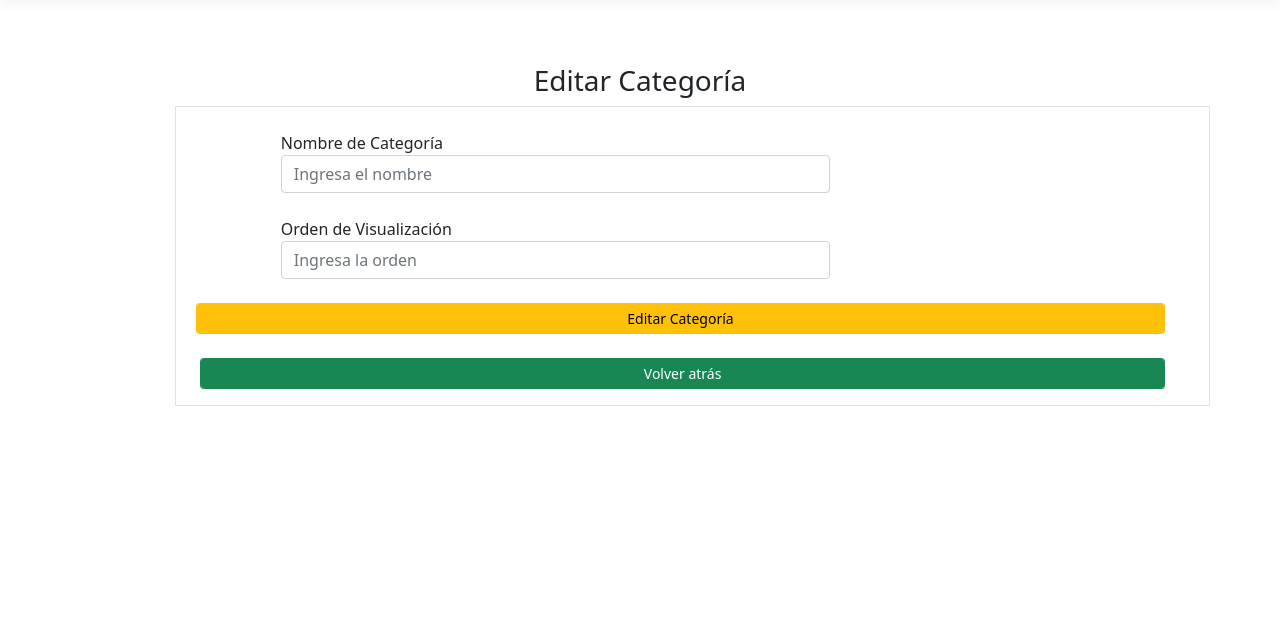
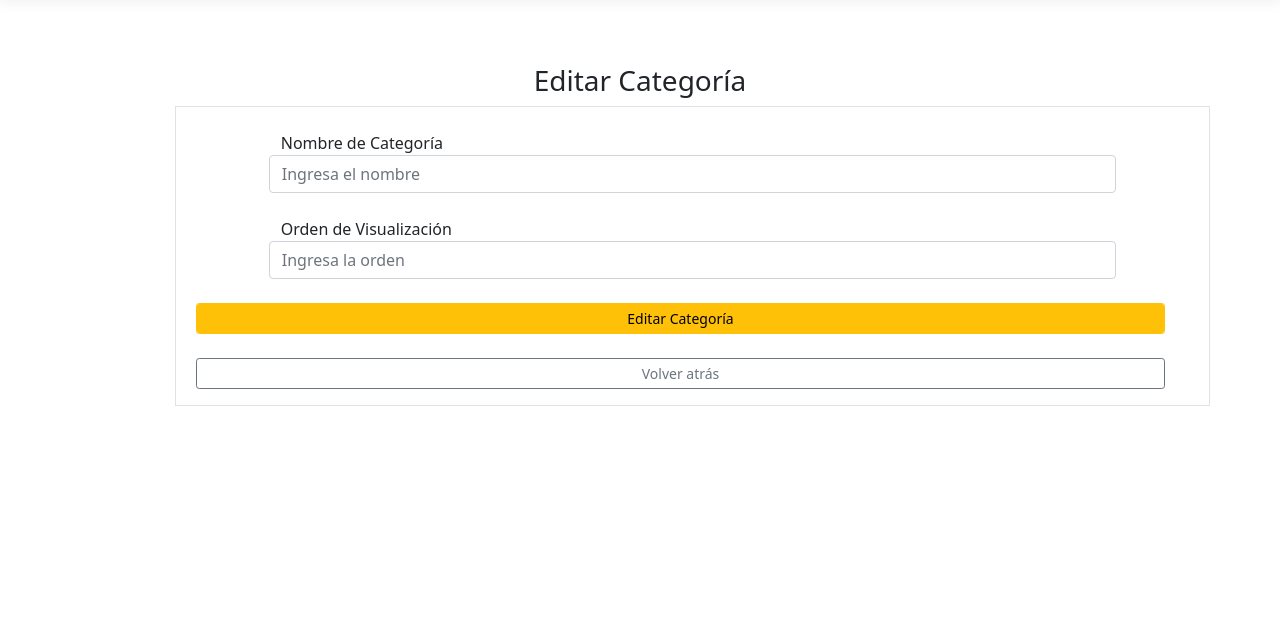
Before and after one commit to D-Madev/madev-road-to-senior, an ASP.NET Core app: template CourseProjects/BlogCore/Areas/Admin/Views/Categorias/Edit.cshtml in a window 1280 px wide. Shown: the part 57-686 px from the top of the page. Run offline with ASP.NET Core 8, Linux system fonts and the light colour scheme; the template is opened without the code that fills it, so the values that code supplies are empty; style sheets or scripts are compiled from the project's sources; some libraries are stand-ins or nearby versions.

Commit message:
style(categorias): correcciones en los estilos del crud

```diff
--- a/CourseProjects/BlogCore/Areas/Admin/Views/Categorias/Edit.cshtml
+++ b/CourseProjects/BlogCore/Areas/Admin/Views/Categorias/Edit.cshtml
@@ -14,7 +14,7 @@
 			<div class="form-group row">
 				<label asp-for="Nombre"></label>
 			</div>
-			<div class="col-8">
+			<div class="row">
 				<input asp-for="Nombre" class="form-control" placeholder="Ingresa el nombre" value="@Model.Nombre"/>
 				<span asp-validation-for="Nombre" class="text-danger"></span>
 			</div>
@@ -24,7 +24,7 @@
 			<div class="form-group row">
 				<label asp-for="Orden"></label>
 			</div>
-			<div class="col-8">
+			<div class="row">
 				<input asp-for="Orden" class="form-control" placeholder="Ingresa la orden" value="@Model.Orden" />
 				<span asp-validation-for="Orden" class="text-danger"></span>
 			</div>
@@ -39,9 +39,8 @@
 					Editar Categoría
 				</button>
 			</div>
-			&nbsp;
 			<div class="col mt-4">
-				<a asp-action="Index" class="btn btn-sm btn-success form-control">Volver atrás</a>
+				<a asp-action="Index" class="btn btn-sm btn-outline-secondary form-control">Volver atrás</a>
 			</div>
 		</div>
 		<br />
--- a/CourseProjects/BlogCore/Areas/Admin/Views/Categorias/Index.cshtml
+++ b/CourseProjects/BlogCore/Areas/Admin/Views/Categorias/Index.cshtml
@@ -7,7 +7,7 @@
 		<div class="col-8">
 			<h2 class="text-primary">Lista de Categorías</h2>
 		</div>
-		<div class="col-4 text-right">
+		<div class="col-4 text-end">
 			<a asp-action="Create" class="btn btn-sm btn-success"><i class="fas fa-plus"></i>Crear nueva categoría</a>
 		</div>
 	</div>
```
